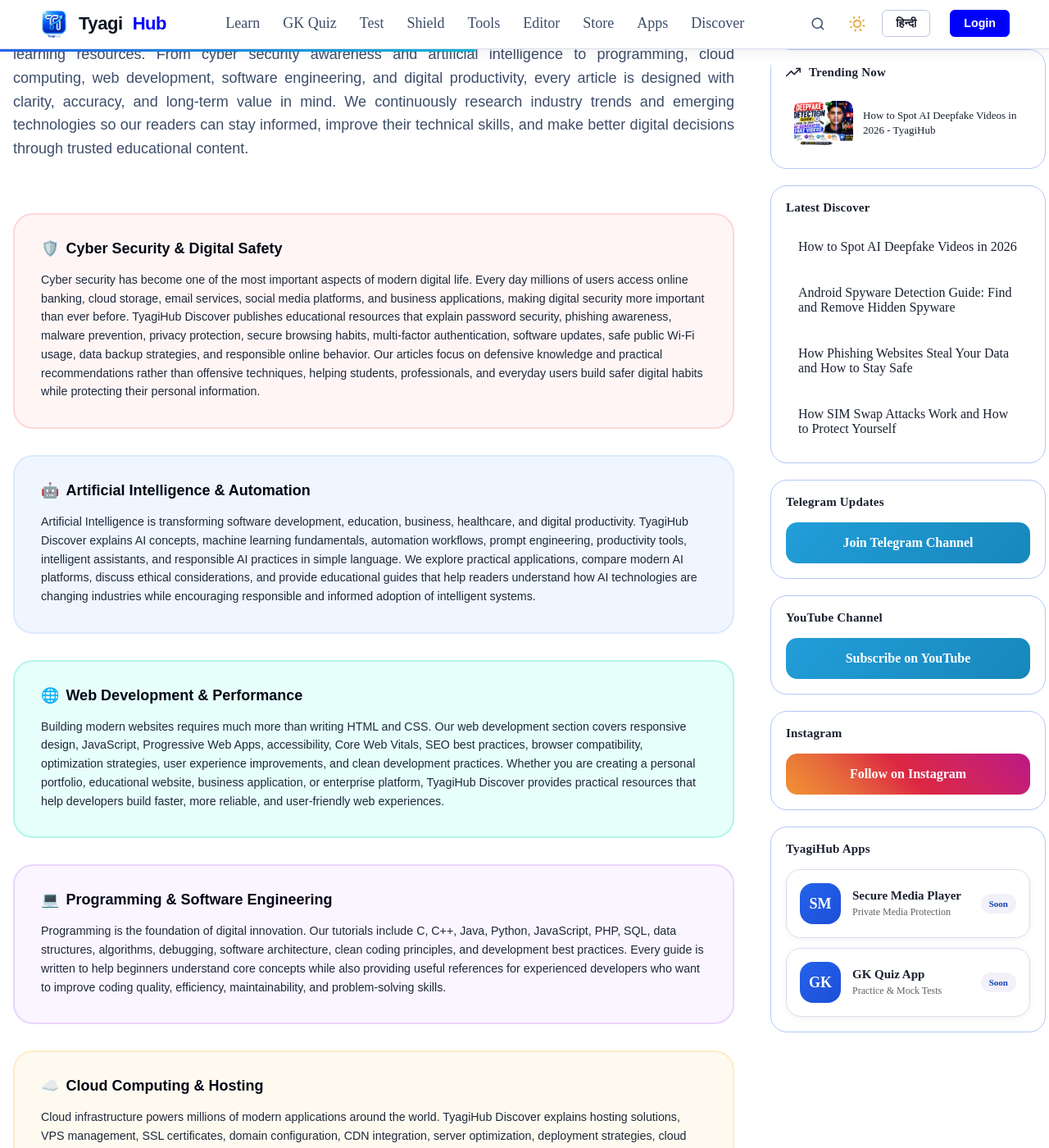
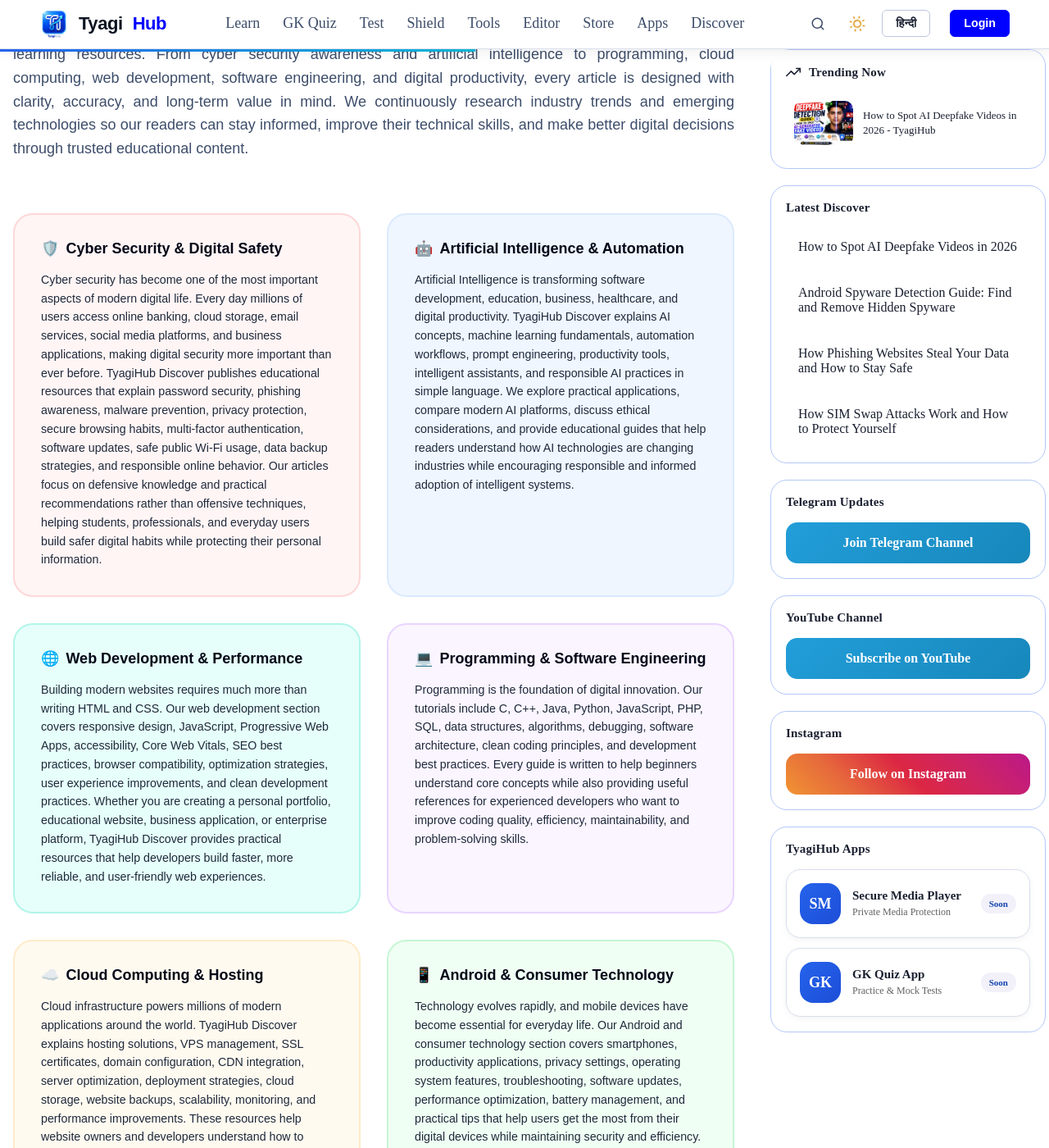
Before and after one commit to HimanshuTyagiJi/TyagiHub, a Jekyll site: the page built from discover/index.html, in a window 1280 px wide and 1400 px high, scrolled down 2296 px. Shown: the whole window at 82% size. Built offline with Jekyll 4.4.1, drawn with Linux system fonts in a browser that asks for light colours; comment, search, counter and statistics services are not loaded.

Commit message:
Update discover.css

```diff
--- a/assets/css/discover.css
+++ b/assets/css/discover.css
@@ -1328,3 +1328,8 @@
         border-radius: 25px;
     }
 }
+@media (min-width: 768px) {
+    .discover-insights-grid {
+        grid-template-columns: repeat(2, 1fr);
+    }
+}
```
